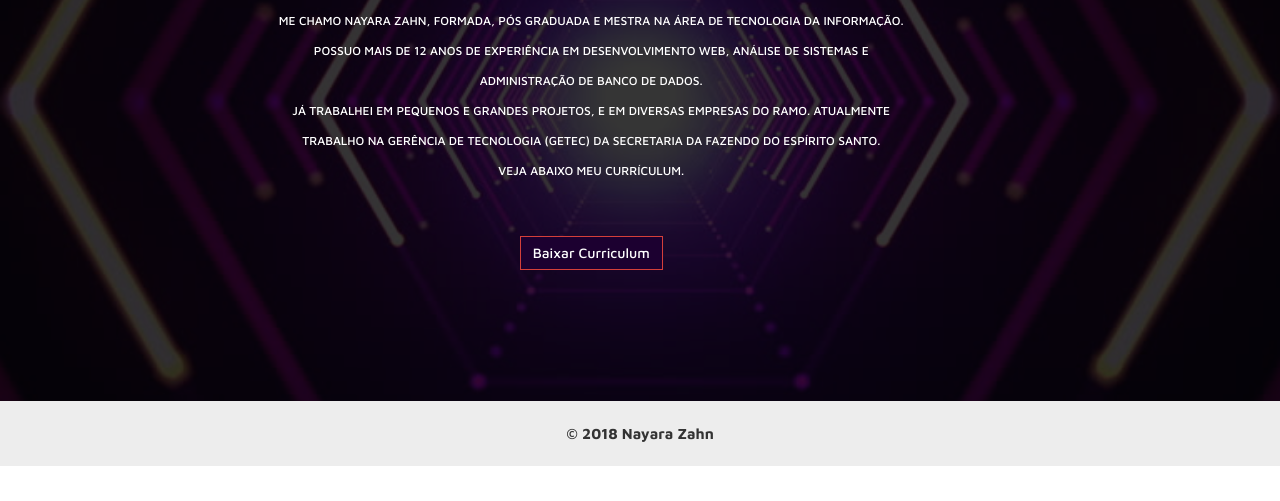
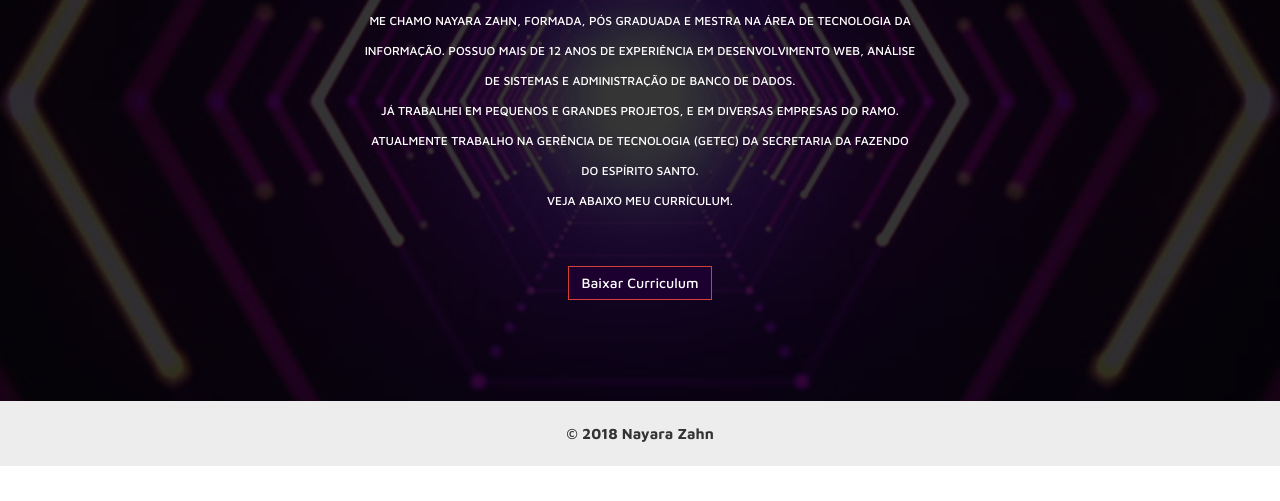
Before and after one commit to nanyzahn/nanyzahn.github.io, a plain HTML site: page index.html in a window 1280 px wide. Shown: the part 299-800 px from the top of the page. Drawn offline with Linux system fonts and the light colour scheme.

Commit message:
Update index.html

```diff
--- a/index.html
+++ b/index.html
@@ -57,7 +57,7 @@
         <div class="overlay">
             <div class="container">
                 <div class="row scroll-me">
-                    <div class="col-md-7 col-md-offset-2 col-sm-7 col-sm-offset-2 text-center ">
+                    <div class="col-md-6 col-md-offset-3 col-sm-6 col-sm-offset-3 text-center ">
 
                         <h1 data-scroll-reveal="enter from the bottom after 0.2s">Nayara Zahn
                         </h1>
```
